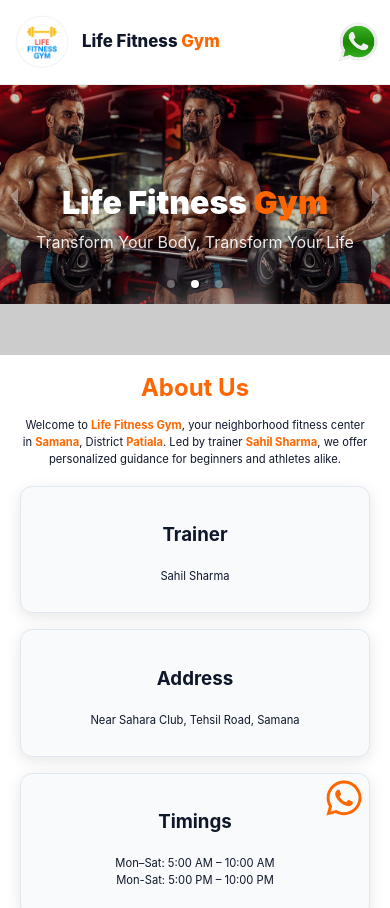
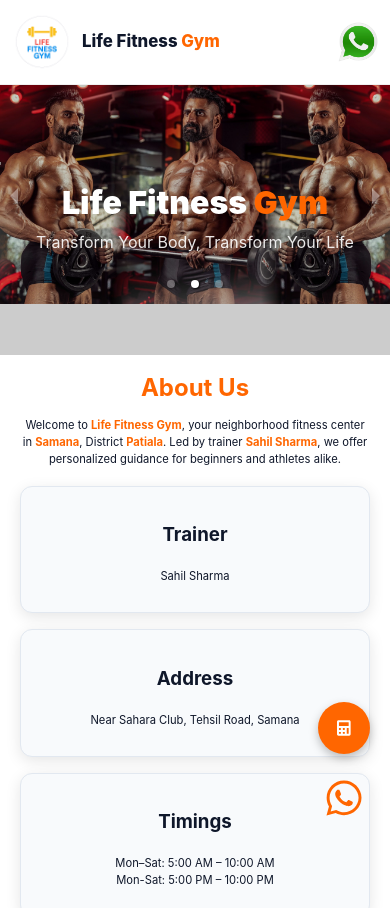
Before and after one commit to KamalPreetPPN/life-fitness-gym, a React (Vite) app: page / in a window 390 px wide. Shown: the top 908 px of the page. Built offline with nearby package versions, Linux system fonts and the light colour scheme.

Commit message:
mobile bmicalculator add floating button

```diff
--- a/src/App.module.css
+++ b/src/App.module.css
@@ -20,3 +20,87 @@
   color: #ff6600;
   border: white solid;/* hover te text white ho jaye */
 }
+
+
+
+/* Floating BMI Button */
+.bmiFloat {
+  position: fixed;
+  bottom: 90px;
+  right: 20px;
+  background-color:  #ff6600;
+  color: white;
+  border: none;
+  border-radius: 50%;
+  width: 52px;
+  height: 52px;
+  display: flex;
+  align-items: center;
+  justify-content: center;
+  /* font-size: 22px; */
+  cursor: pointer;
+  box-shadow: 0 4px 10px rgba(0, 0, 0, 0.25);
+  z-index: 1000;
+  transition: transform 0.2s ease-in-out;
+}
+
+.bmiFloat:hover {
+  transform: scale(1.1);
+}
+
+/* Modal Overlay */
+.bmiModal {
+  position: fixed;
+  top: 0;
+  left: 0;
+  width: 100%;
+  height: 100%;
+  background-color: rgba(0, 0, 0, 0.6);
+  display: flex;
+  align-items: center;
+  justify-content: center;
+  z-index: 2000;
+  backdrop-filter: blur(4px);
+}
+
+/* Modal Box */
+.bmiModalContent {
+  background: white;
+  border-radius: 16px;
+  padding: 20px;
+  width: 90%;
+  max-width: 400px;
+  max-height: 90vh;
+  overflow-y: auto;
+  position: relative;
+  animation: fadeInUp 0.4s ease;
+}
+
+/* Close Button */
+.closeBtn {
+  position: absolute;
+  top: 10px;
+  right: 10px;
+  background:  #ff6600;
+  color: white;
+  border: none;
+  border-radius: 50%;
+  width: 50px;
+  height: 50px;
+  cursor: pointer;
+  display: flex;
+  align-items: center;
+  justify-content: center;
+}
+
+/* Smooth fade animation */
+@keyframes fadeInUp {
+  from {
+    opacity: 0;
+    transform: translateY(40px);
+  }
+  to {
+    opacity: 1;
+    transform: translateY(0);
+  }
+}
--- a/src/components/HomePage.jsx
+++ b/src/components/HomePage.jsx
@@ -1,4 +1,4 @@
-import React from "react";
+import React, { useState, useEffect } from "react";
 import { Helmet } from "react-helmet-async";
 import Hero from "./Hero.jsx";
 import About from "./About.jsx";
@@ -9,12 +9,24 @@ import styles from "../App.module.css";
 import WhyChooseUs from "./WhyChooseUs.jsx";
 import Gallery from "./Gallery.jsx";
 import Team from "./Team.jsx";
-import { FaWhatsapp } from "react-icons/fa";
+import { FaWhatsapp, FaCalculator, FaTimes } from "react-icons/fa";
 import Navbar from "./Navbar.jsx";
+import BmiCalculator from "./BmiCalculator.jsx";
+
 function HomePage() {
   const whatsapp = "https://wa.me/919056138008";
+  const [showBmi, setShowBmi] = useState(false);
+  const [isMobile, setIsMobile] = useState(false);
+
+  // check mobile view
+  useEffect(() => {
+    const handleResize = () => setIsMobile(window.innerWidth <= 768);
+    handleResize();
+    window.addEventListener("resize", handleResize);
+    return () => window.removeEventListener("resize", handleResize);
+  }, []);
+
   return (
-    <div>
     <div className={styles.wrapper}>
       <Helmet>
         <title>Life Fitness Gym | Best Gym in Samana</title>
@@ -29,7 +41,12 @@ function HomePage() {
       </Helmet>
 
       {/* <Navbar whatsappLink={whatsapp} /> */}
-        <main>
+      <main
+        style={{
+          filter: showBmi ? "blur(6px)" : "none",
+          transition: "0.3s ease",
+        }}
+      >
         <section id="hero">
           <Hero whatsappLink={whatsapp} />
         </section>
@@ -40,7 +57,7 @@ function HomePage() {
           <Services />
         </section>
         <section id="Team">
-            <Team></Team>
+          <Team />
         </section>
         <section id="Why-Choose-Us">
           <WhyChooseUs />
@@ -49,10 +66,11 @@ function HomePage() {
           <Contact whatsappLink={whatsapp} />
         </section>
         <section>
-            <Gallery></Gallery>
+          <Gallery />
         </section>
       </main>
-        {/* <Footer /> */}
+
+      {/* ✅ WhatsApp Floating Button */}
       <a
         className={styles.whatsappFloat}
         href={whatsapp}
@@ -61,7 +79,32 @@ function HomePage() {
       >
         <FaWhatsapp size={40} />
       </a>
+
+      {/* ✅ BMI Floating Button (only mobile view) */}
+      {isMobile && !showBmi && (
+        <button
+          onClick={() => setShowBmi(true)}
+          className={styles.bmiFloat}
+          title="Check Your BMI"
+        >
+          <FaCalculator size={100} />
+        </button>
+      )}
+
+      {/* ✅ Popup Modal for BMI Calculator */}
+      {showBmi && (
+        <div className={styles.bmiModal}>
+          <div className={styles.bmiModalContent}>
+            <button
+              className={styles.closeBtn}
+              onClick={() => setShowBmi(false)}
+            >
+              <FaTimes />
+            </button>
+            <BmiCalculator />
           </div>
+        </div>
+      )}
     </div>
   );
 }
```
Lines whose indentation alone changed are shown as unchanged.
